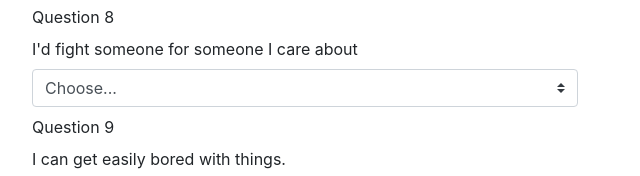
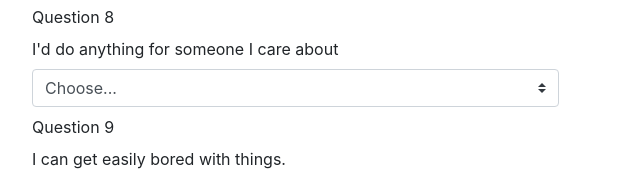
Before and after one commit to EricC44/Friend-Finder, a plain HTML site: page app/public/survey.html in a window 1280 px wide. Shown: the part 1006-1182 px from the top of the page, 68-708 px from the left. Drawn offline with nearby package versions, Linux system fonts and the light colour scheme; a web font is replaced by a local one.

Commit message:
Small wording changes

```diff
--- a/app/public/survey.html
+++ b/app/public/survey.html
@@ -161,7 +161,7 @@
                       <div class="col-auto my-1">
                         <label class="mr-sm-2" for="inlineFormCustomSelect">Question 8</label>
                         <div class="divider"></div>
-                        <label class="mr-sm-2" for="inlineFormCustomSelect">I'd fight someone for someone I care about</label>
+                        <label class="mr-sm-2" for="inlineFormCustomSelect">I'd do anything for someone I care about</label>
                         <select class="custom-select mr-sm-2" id="inlineFormCustomSelect">
                           <option selected>Choose...</option>
                           <option value="1">1 (Strongly Disagree)</option>
```
